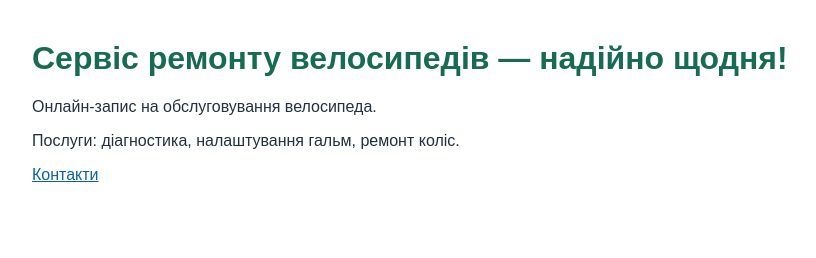
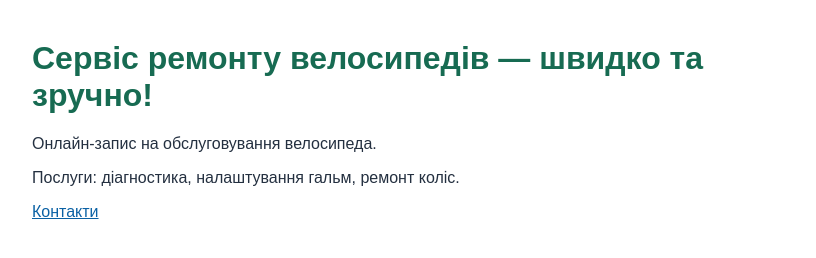
Before and after one commit to spkkorona-sudo/bike-service-git-, a plain HTML site: page index.html in a window 1280 px wide. Shown: the whole page, without its empty margins (228-1044 px from the left). Drawn offline with Linux system fonts and the light colour scheme.

Commit message:
Add promotional slogan

```diff
--- a/index.html
+++ b/index.html
@@ -7,7 +7,7 @@
   <link rel="stylesheet" href="styles.css">
 </head>
 <body>
-  <h1>Сервіс ремонту велосипедів — надійно щодня!</h1>
+  <h1>Сервіс ремонту велосипедів — швидко та зручно!</h1>
   <p>Онлайн-запис на обслуговування велосипеда.</p>
   <p>Послуги: діагностика, налаштування гальм, ремонт коліс.</p>
 <p><a href="contacts.html">Контакти</a></p>
```
